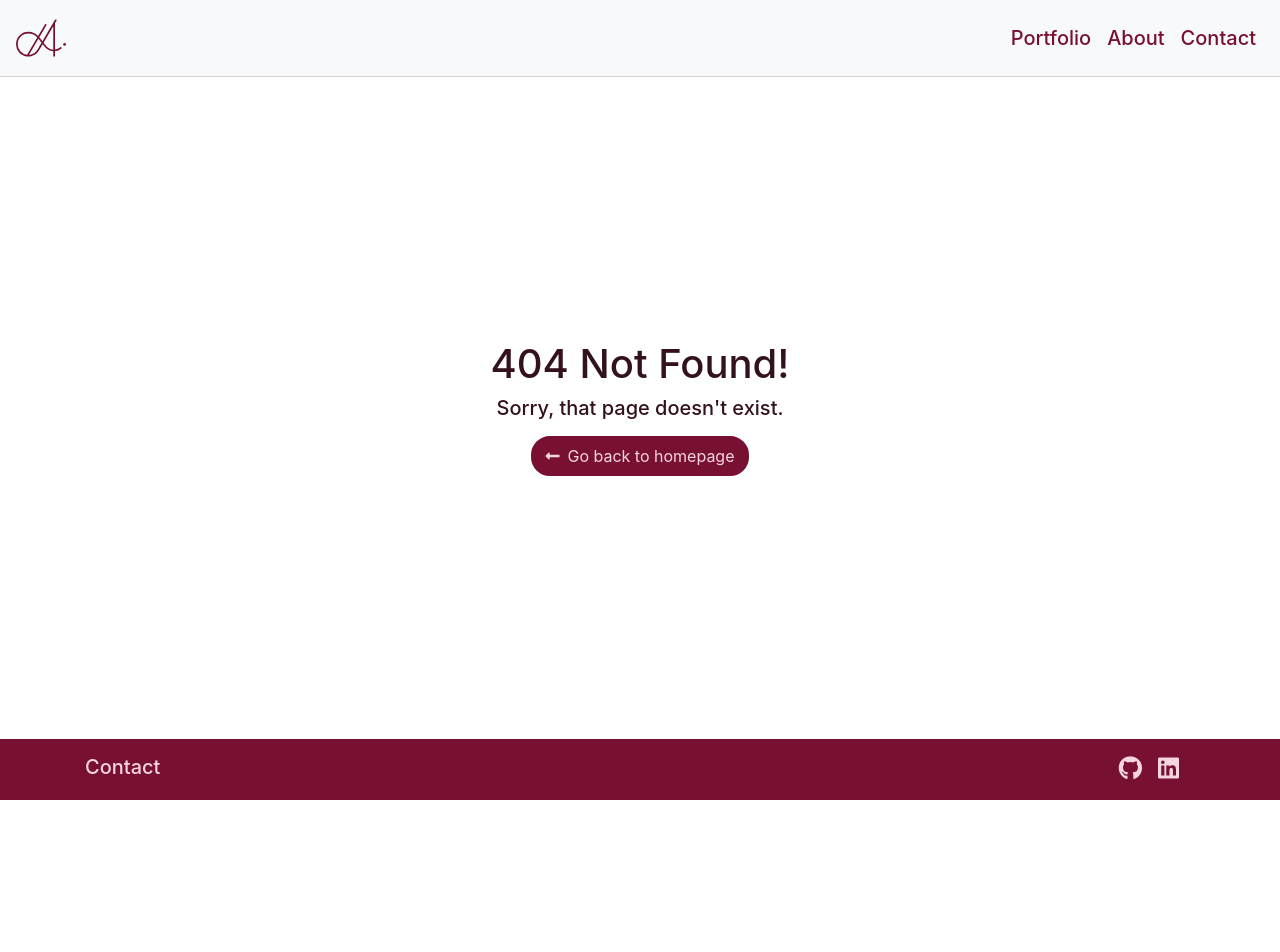
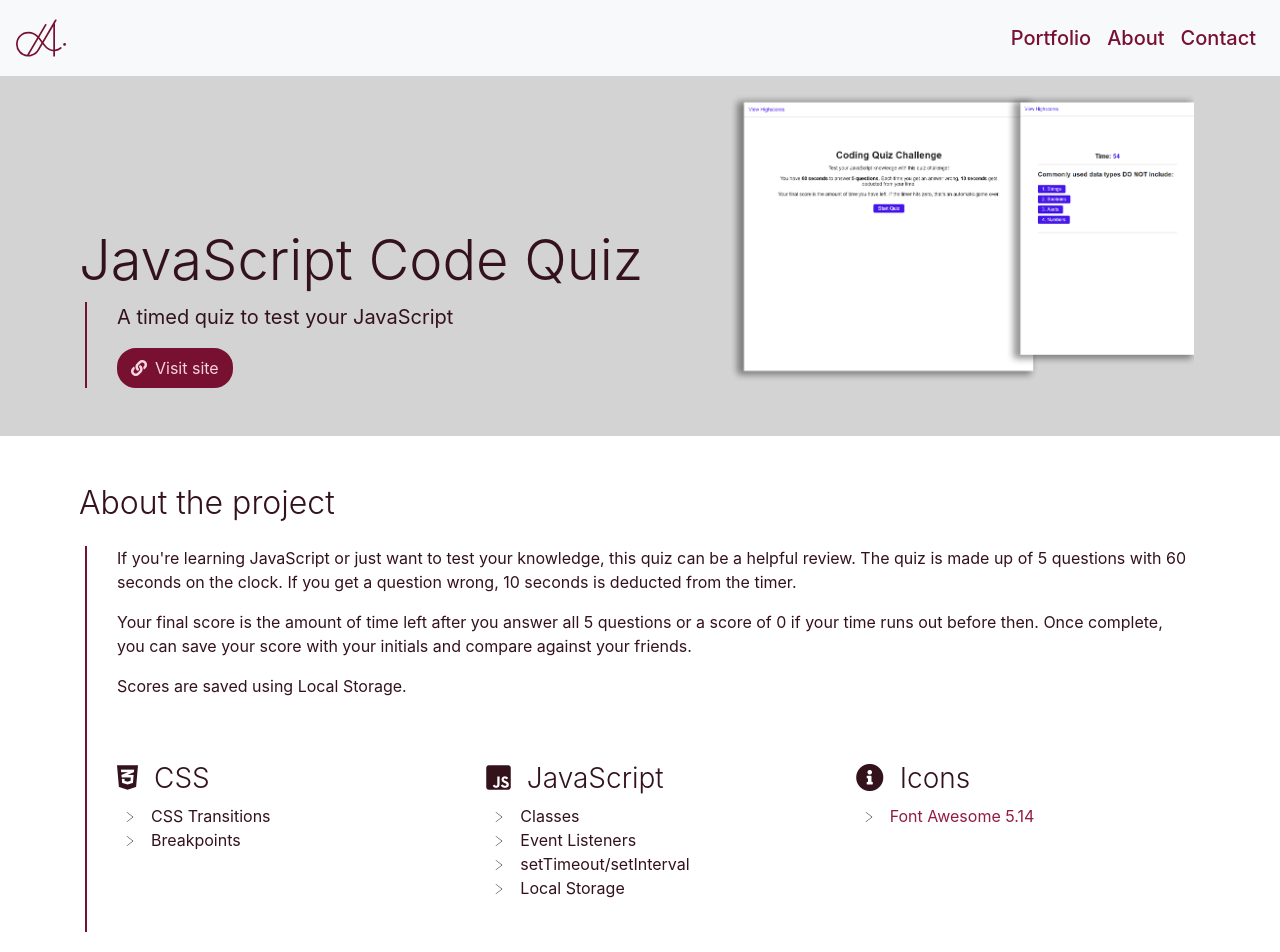
Before and after one commit to angelicamapeso/portfolio-v2, a React (Create React App) app: page /portfolio/code-quiz in a window 1280 px wide. Before the commit this address had no page. Shown: the top 952 px of the page. Before the commit the page ends 800 px from the top, so only its background shows below. Built offline with nearby package versions, Linux system fonts and the light colour scheme.

Commit message:
Add codequiz info

```diff
--- /dev/null
+++ b/src/projects/code-quiz/index.js
@@ -0,0 +1,74 @@
+import React from "react";
+import displayImg from "./codeQuiz_display.png";
+import iconImg from "./codeQuiz_icon.png";
+
+export const codeQuiz = {
+  title: "JavaScript Code Quiz",
+  infoPage: "/code-quiz",
+  url: "https://angelicamapeso.github.io/code-quiz/",
+  repo: "https://github.com/angelicamapeso/code-quiz",
+  tagline: "A timed quiz to test your JavaScript",
+  img: {
+    display: displayImg,
+    icon: iconImg,
+  },
+  description: (
+    <>
+      <p>
+        If you're learning JavaScript or just want to test your knowledge, this
+        quiz can be a helpful review. The quiz is made up of 5 questions with 60
+        seconds on the clock. If you get a question wrong, 10 seconds is
+        deducted from the timer.
+      </p>
+      <p>
+        Your final score is the amount of time left after you answer all 5
+        questions or a score of 0 if your time runs out before then. Once
+        complete, you can save your score with your initials and compare against
+        your friends.
+      </p>
+      <p>Scores are saved using Local Storage.</p>
+    </>
+  ),
+  lists: [
+    {
+      icon: "fab fa-css3-alt",
+      title: "CSS",
+      items: [
+        {
+          name: "CSS Transitions",
+        },
+        {
+          name: "Breakpoints",
+        },
+      ],
+    },
+    {
+      icon: "fab fa-js-square",
+      title: "JavaScript",
+      items: [
+        {
+          name: "Classes",
+        },
+        {
+          name: "Event Listeners",
+        },
+        {
+          name: "setTimeout/setInterval",
+        },
+        {
+          name: "Local Storage",
+        },
+      ],
+    },
+    {
+      icon: "fas fa-info-circle",
+      title: "Icons",
+      items: [
+        {
+          name: "Font Awesome 5.14",
+          link: "https://fontawesome.com/",
+        },
+      ],
+    },
+  ],
+};
--- a/src/projects/index.js
+++ b/src/projects/index.js
@@ -1 +1,2 @@
 export * from "./good-games";
+export * from "./code-quiz";
```
Also changed, not shown: src/projects/code-quiz/codeQuiz_display.png (added), src/projects/code-quiz/codeQuiz_icon.png (added).
